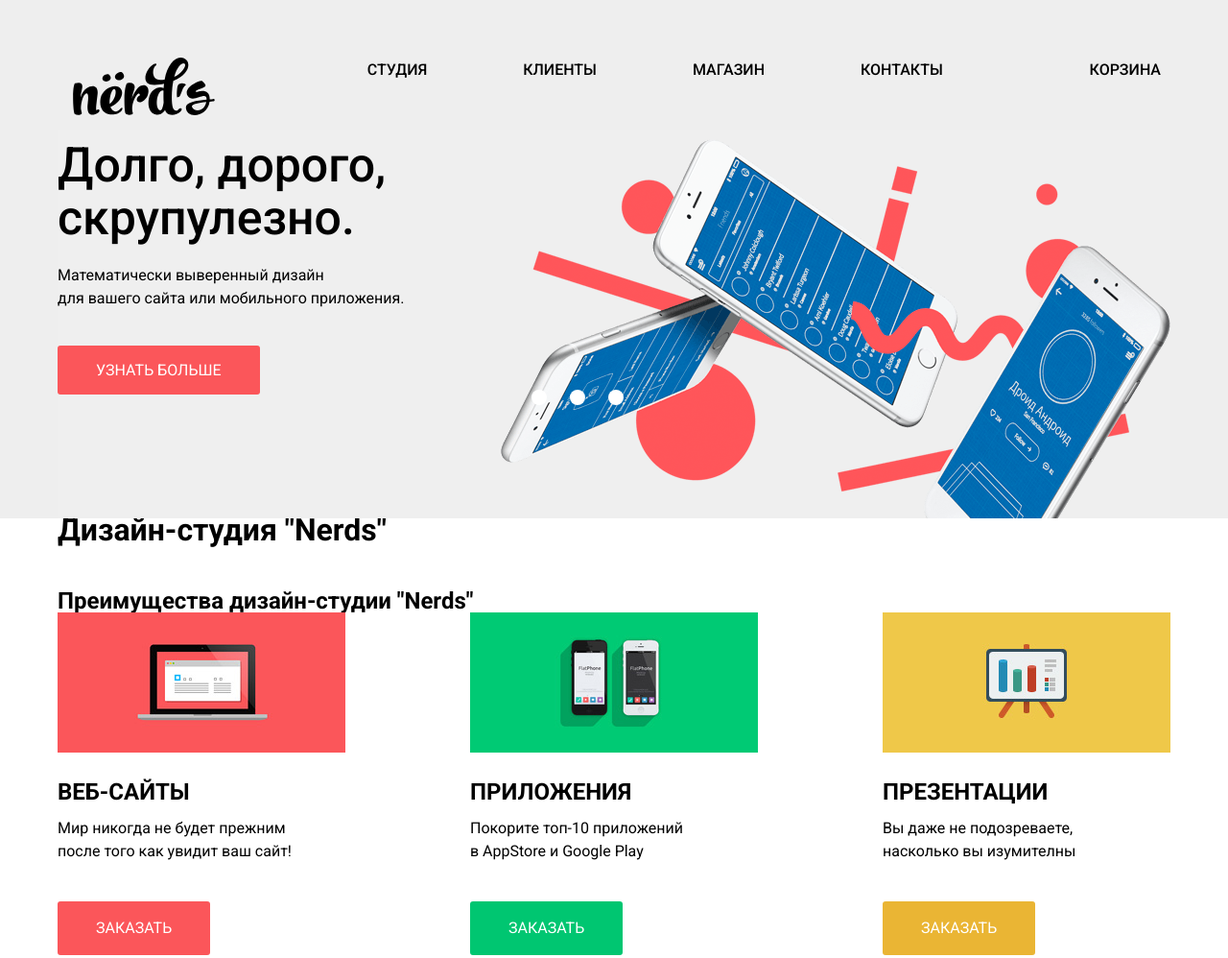
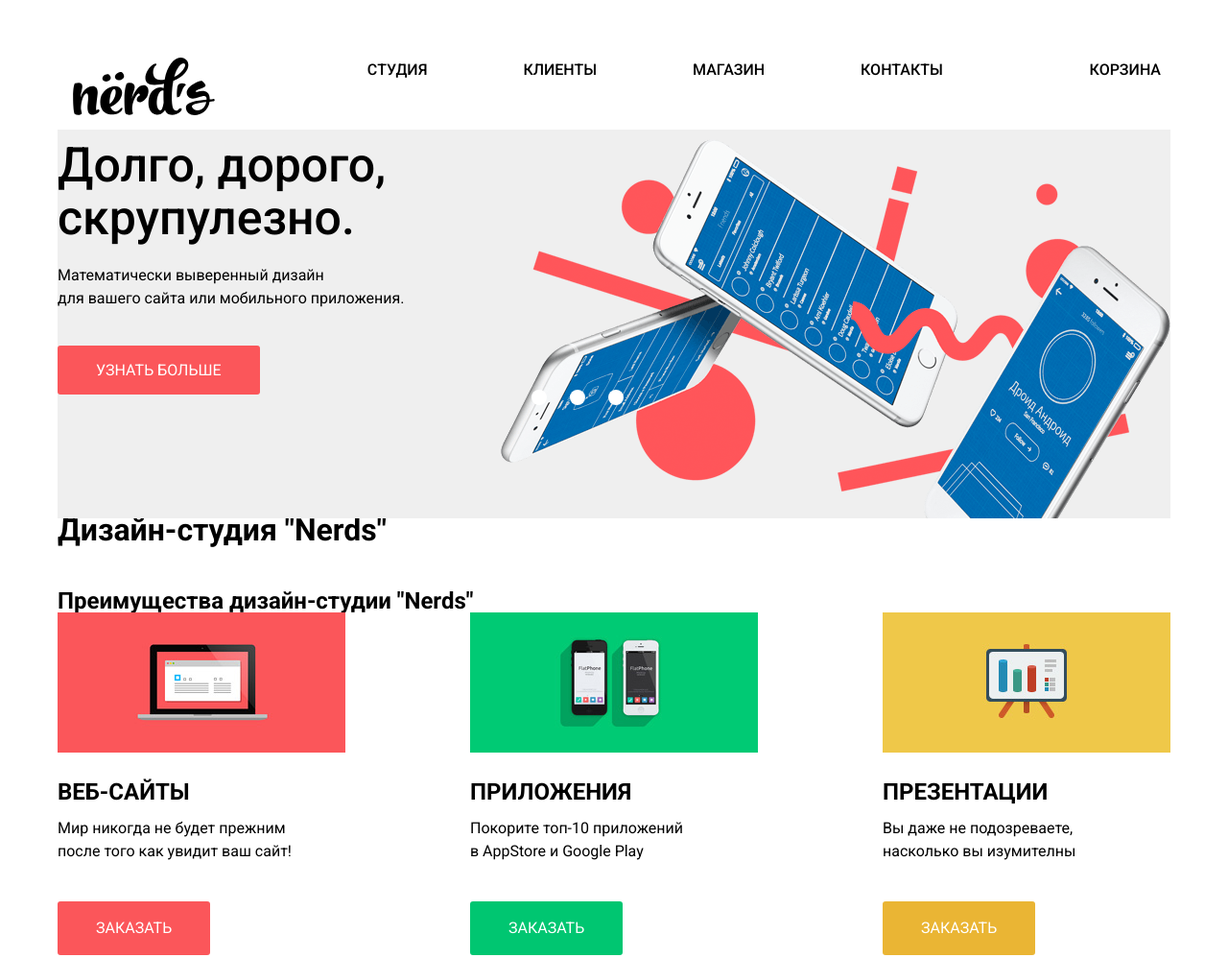
Before and after one commit to Kotiko29/nerds, a plain HTML site: page index.html in a window 1280 px wide. Shown: the top 998 px of the page at 96% size. Drawn offline with Linux system fonts and the light colour scheme.

Commit message:
first commit

```diff
--- a/index.html
+++ b/index.html
@@ -16,8 +16,8 @@
           <img src="img/nerds-logo.svg" width="160" height="60" alt="Логотип сайта nerds">
         </a>
         <ul class="site-navigation">
-          <li><a href="studio.html">студия</a></li>
-          <li><a href="client.html">клиенты</a></li>
+          <li><a href="studio.html">Cтудия</a></li>
+          <li><a href="client.html">Клиенты</a></li>
           <li><a href="shop.html">магазин</a></li>
           <li><a href="contacts.html">контакты</a></li>
         </ul>
--- a/style.css
+++ b/style.css
@@ -250,7 +250,7 @@
 /*Сетка*/
 .main-header {
 	width: 100%;
-	background-color: #eee;
+	background-color: #fff;
 }
 .container {
 	width: 1160px;
```
